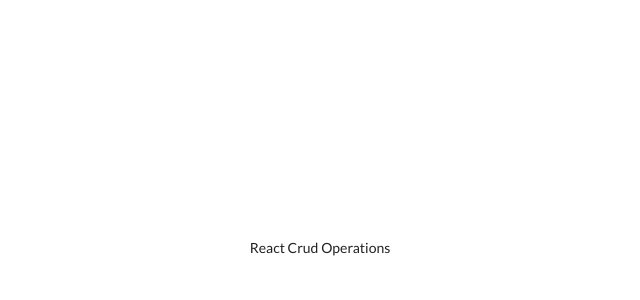
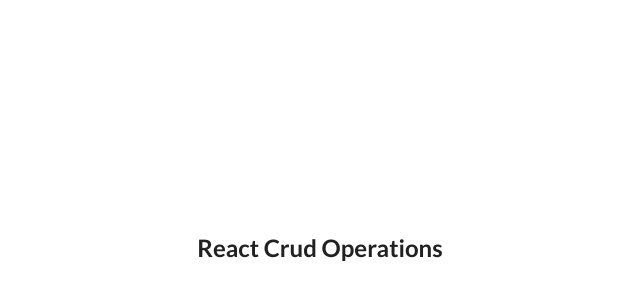
Before and after one commit to steve2700/CR-app, a React (Create React App) app in the folder react-crud/: page / in a window 1280 px wide. Shown: the part 152-452 px from the top of the page, without its empty margins (320-960 px from the left). Built offline with nearby package versions, Linux system fonts and the light colour scheme.

Commit message:
push nopw

```diff
--- a/react-crud/src/App.css
+++ b/react-crud/src/App.css
@@ -1,3 +1,5 @@
+@import url('https://fonts.googleapis.com/css2?family=Montserrat&display=swap');
+
 .App {
   text-align: center;
 }
--- a/react-crud/src/App.js
+++ b/react-crud/src/App.js
@@ -1,13 +1,11 @@
-import logo from './logo.svg';
 import './App.css';
 
 function App() {
   return (
     <div className="main">
-      React Crud Operations
+      <h2 className="main-header">React Crud Operations</h2>
     </div>
   );
 }
 
-
 export default App;
```
